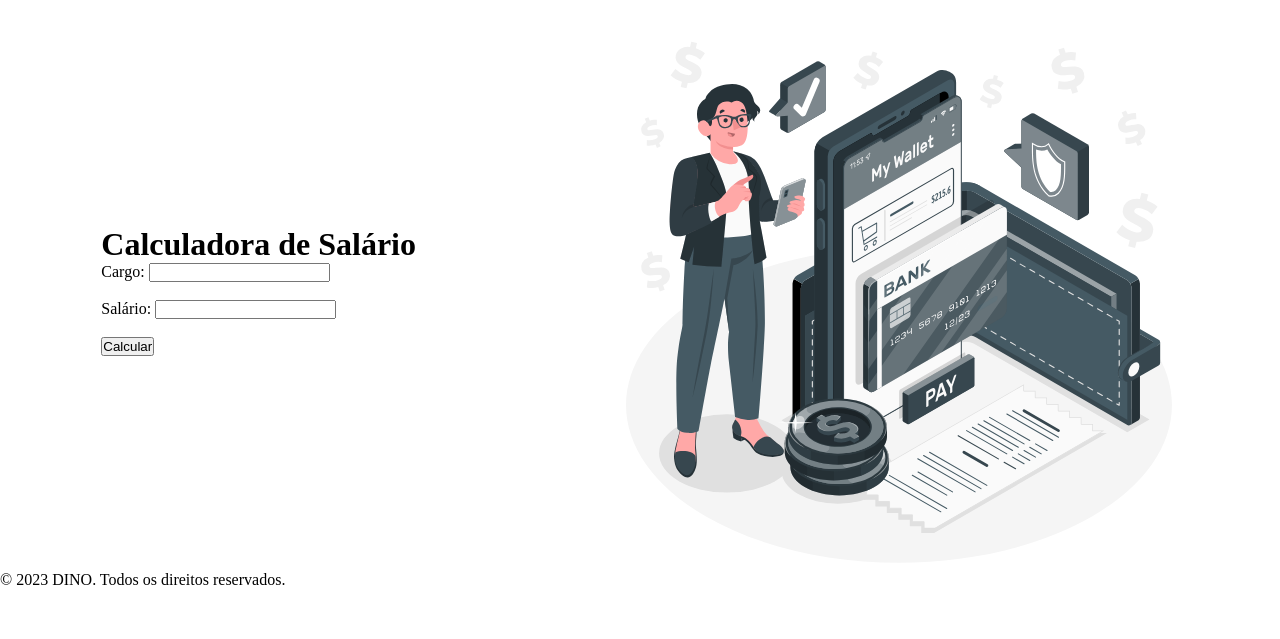
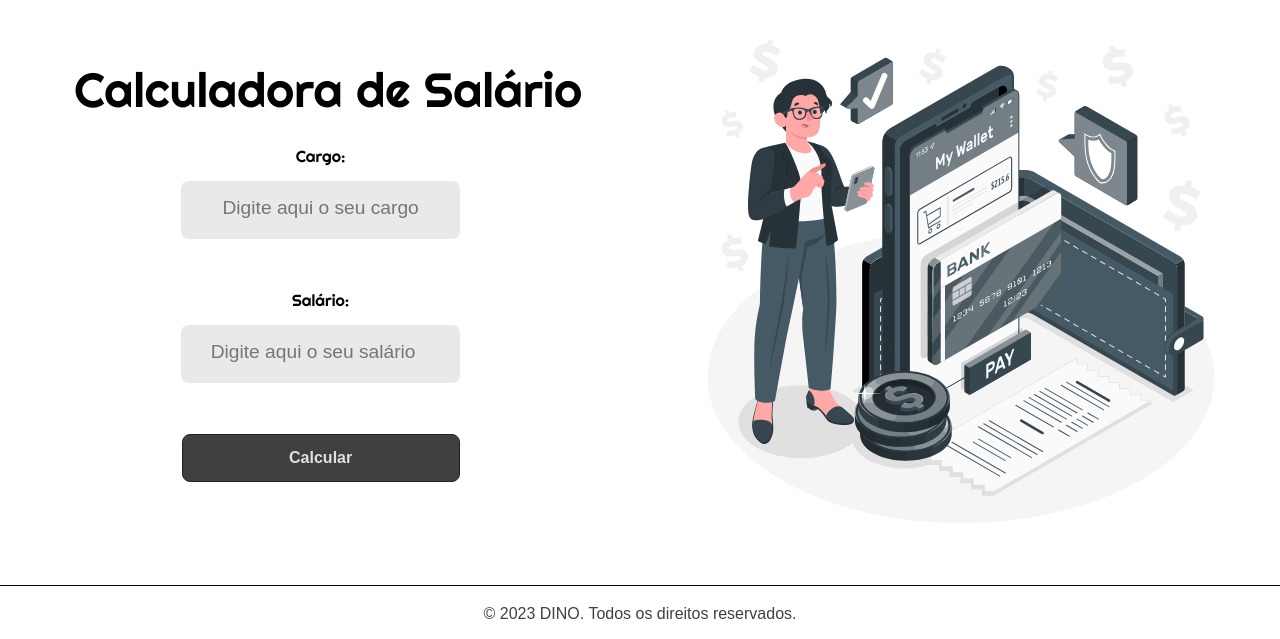
Before and after one commit to DaviDinoVargas/siteEntra21, a plain HTML site: page pagamentos.html in a window 1280 px wide. Shown: the part 161-800 px from the top of the page. Drawn offline with Linux system fonts and the light colour scheme; a web font is replaced by a local one.

Commit message:
entra21siteV6

```diff
--- a/css/pagamentos.css
+++ b/css/pagamentos.css
@@ -1,4 +1,5 @@
 @import url('https://fonts.googleapis.com/css2?family=Chivo:wght@600&family=Poppins:wght@300;500;800&family=Sarala:wght@400;700&display=swap');
+@import url('https://fonts.googleapis.com/css2?family=Poppins:wght@300;500;800&family=Righteous&family=Sarala:wght@400;700&display=swap');
 
 * {
     margin: 0;
@@ -99,16 +100,145 @@
     align-items: center;
     justify-content: space-around;
     flex-wrap: wrap;
+
 }
 
-.tudo {
+.escrito{
     display: flex;
-    flex-direction: row;
-    gap: 32px;
+    flex-direction: column;
+    align-items: center;
+}
+
+.texto1{
+    display: flex;
+    margin-left: 15px;
+    margin-bottom: 5%;
+    font-family: 'Righteous', cursive;
+    font-weight: 400;
+    font-size: 3em;
+
+
+}
+
+.input1{
+    display: flex;
+    flex-direction: column;
+    align-items: center;
+
+
+}
+.inf{
+    align-items: center;
+    font-family: 'Righteous', cursive;
+    text-align: center;
+
 }
 
 
+.input{
+    width: auto;
+    text-align: center;
+    font-size: 1.2rem;
+    padding: 1rem;
+    border-radius: 8px;
+    border: none;
+    display: block;
+    border-bottom: 0.3rem solid transparent;
+    transition: all 0.3s;
+    background-color: #e9e9e9;
+    margin: 15px;
+
+}
+
+.button {
+    background-color: #404040;
+    border: 1px solid #222222;
+    border-radius: 8px;
+    box-sizing: border-box;
+    color: #e0e0e0;
+    cursor: pointer;
+    display: inline-block;
+    font-size: 16px;
+    font-weight: 600;
+    line-height: 20px;
+    outline: none;
+    padding: 13px 23px;
+    position: relative;
+    text-align: center;
+    text-decoration: none;
+    touch-action: manipulation;
+    transition: box-shadow .2s,-ms-transform .1s,-webkit-transform .1s,transform .1s;
+    user-select: none;
+    -webkit-user-select: none;
+    width: 90%;
+    height: auto;
+    box-sizing: border-box;
+
+    }
+
+
+  .button:focus-visible {
+    box-shadow: #222222 0 0 0 2px, rgba(255, 255, 255, 0.8) 0 0 0 4px;
+    transition: box-shadow .2s;
+  }
+
+  .button:active {
+    background-color: #F7F7F7;
+    border-color: #000000;
+    transform: scale(.96);
+  }
+
+  .button:disabled {
+    border-color: #DDDDDD;
+    color: #DDDDDD;
+    cursor: not-allowed;
+    opacity: 1;
+  }
+  #resultado {
+    padding: 5%;
+    color:404040;
+    text-align: center;
+    font-size: 10px;
+    font-weight: 600;
+    display: block;
+    font-family: 'Sarala', sans-serif;
+    font-size: 16px;
+    align-items: center;
+    text-align: center;
+
+}
+
 #img2 {
     border: none;
-    max-width: 70vh;
+    max-width: 65vh;
 }
+
+@media screen and (max-width: 768px) {
+    .input1 {
+        width: 100%;
+    }
+    .button{
+        width: 72%;
+    }
+}
+
+.rodape {
+    margin-top: 4.25%;
+    border-top: 0.4px solid #000000;
+    height: 20px;
+    display: flex;
+    align-items: center;
+    justify-content: space-around;
+    flex-wrap: wrap;
+}
+.frase{
+    display: flex;
+    align-items: center;
+    justify-content: space-around;
+    flex-wrap: wrap;
+    font-family: 'chivo', sans-serif;
+    font-weight: 400;
+    font-size: 1em;
+    color: #404040;
+
+}
--- a/js/pagamentos.js
+++ b/js/pagamentos.js
@@ -3,6 +3,8 @@ function calcularSalario() {
     var salario = parseFloat(document.getElementById("salario").value);
     var aumento = 0;
 
+
+    if (cargo !== "" && !isNaN(salario)) {
         if (cargo === "gerente") {
             aumento = 0.05;
         } else if (cargo === "supervisor") {
@@ -25,10 +27,11 @@ function calcularSalario() {
         document.getElementById("cargo").value = "";
         document.getElementById("salario").value = "";
 
-
         document.getElementById("cargo").focus();
+    } else {
+        alert("Por favor, preencha ambos os campos antes de calcular o salário.");
     }
-
+}
 
 document.getElementById("cargo").addEventListener("keydown", function (e) {
     if (e.key === "Enter") {
--- a/pagamentos.html
+++ b/pagamentos.html
@@ -36,19 +36,21 @@
     <div class="conteudo-principal">
     <div class="tudo">
     <div class="escrito">
-    <h1>Calculadora de Salário</h1>
+    <h1 class="texto1">Calculadora de Salário</h1>
     <form id="salaryForm">
-        <label for="cargo">Cargo:</label>
-        <input type="text" id="cargo" required><br><br>
+        <div class="input1">
+        <label class="inf" for="cargo">Cargo:</label>
+        <input class="input" type="text" id="cargo" placeholder="Digite aqui o seu cargo"  required><br><br>
 
-        <label for="salario">Salário:</label>
-        <input type="number" id="salario" required><br><br>
+        <label class="inf" for="salario">Salário:</label>
+        <input class="input" type="number" id="salario" placeholder="Digite aqui o seu salário"  required><br><br>
 
-        <button type="button" onclick="calcularSalario()">Calcular</button>
+        <button class="button" type="button" onclick="calcularSalario()">Calcular</button>
+    </div>
     </form>
 
     <div id="resultado" style="display: none;">
-        <h2>Resultado</h2>
+        <h2>Resultado:</h2>
         <p id="salarioAtual"></p>
         <p id="aumento"></p>
         <p id="valorAumento"></p>
```
Also changed, not shown: index.html (+2 -2 lines), js/media.js (+5 -3 lines). Lines whose indentation alone changed are shown as unchanged.
